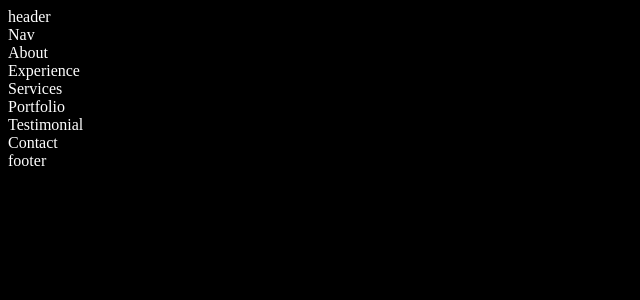
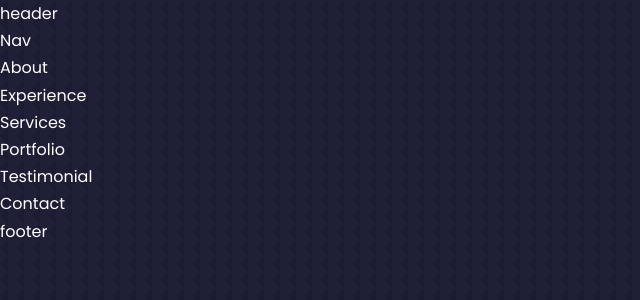
Before and after one commit to MrGultekin/react-portfolio, a React (Create React App) app: page / in a window 1280 px wide. Shown: the top 300 px of the page, without its empty margins (0-640 px from the left). Built offline with nearby package versions, Linux system fonts and the light colour scheme.

Commit message:
index.css done

```diff
--- a/src/index.css
+++ b/src/index.css
@@ -1,9 +1,133 @@
-body {
- background-color:black;
-  color:white;
+@import url('https://fonts.googleapis.com/css2?family=Poppins:wght@300;400;500;600&display=swap');
+
+* {
+    margin: 0;
+    padding: 0;
+    border: 0;
+    outline: 0;
+    box-sizing: border-box;
+    list-style: none;
+    text-decoration: none;
 }
 
-code {
-  font-family: source-code-pro, Menlo, Monaco, Consolas, 'Courier New',
-    monospace;
+:root {
+    --color--white: #fff;
+    --color--bg: #1f1f38;
+    --color--bg--variant: #2c2c6c;
+    --color--primary: #4db5ff;
+    --color--primary--variant: rgba(77, 181, 255, 0.4);
+    --color--light: rgba(255, 255, 255, 0.6);
+    --container--width--sm: 75%;
+    --container--width--md: 86%;
+    --container--width--lg: 90%;
+    --transition: all 400ms ease;
+
 }
+
+html {
+    scroll-behavior: smooth;
+}
+
+::-webkit-scrollbar {
+    display: none;
+}
+
+body {
+    font-family: 'Poppins', sans-serif;
+    background: var(--color--bg);
+    color: var(--color--white);
+    line-height: 1.7;
+    background-image: url(./assets/bg-texture.png);
+}
+
+/*======================= General Styles =====================*/
+.container {
+    width: var(--container--width--lg);
+    margin: 0 auto;
+}
+
+h1, h2, h3, h4, h5, h6 {
+    font-weight: 500;
+}
+
+h1 {
+    font-size: 2.5rem;
+}
+
+section {
+    margin-top: 8rem;
+}
+
+section > h2, section > h5 {
+    text-align: center;
+    color: var(--color--light);
+}
+
+section > h2 {
+    color: var(--color--primary);
+    margin-bottom: 3rem;
+}
+
+.text-light {
+    color: var(--color--light);
+}
+
+a {
+    color: var(--color--primary);
+    transition: var(--transition);
+}
+
+a:hover {
+    color: var(--color--white);
+}
+
+.btn {
+    width: max-content;
+    display: inline-block;
+    color: var(--color--primary);
+    padding: .75rem 1.2rem;
+    border-radius: .4rem;
+    border: 1px solid var(--color--primary);
+    cursor: pointer;
+    transition: var(--transition);
+}
+
+.btn:hover {
+    background: var(--color--white);
+    color: var(--color--bg);
+    border-color: transparent;
+}
+
+.btn-primary {
+    background: var(--color--primary);
+    color: var(--color--bg);
+}
+
+img {
+    width: 100%;
+    display: block;
+    object-fit: cover;
+}
+
+/*======================= Media (Medium Devices Tablet)=====================*/
+@media screen and (max-width: 1024px) {
+    .container {
+        width: var(--container--width--md);
+    }
+
+    section {
+        margin-top: 6rem;
+    }
+}
+
+/*======================= Media (Small Devices Mobiles)=====================*/
+
+@media screen and (max-width: 600px) {
+    .container {
+        width: var(--container--width--sm);
+    }
+
+    section > h2 {
+        margin-bottom: 2rem;
+    }
+}
```
